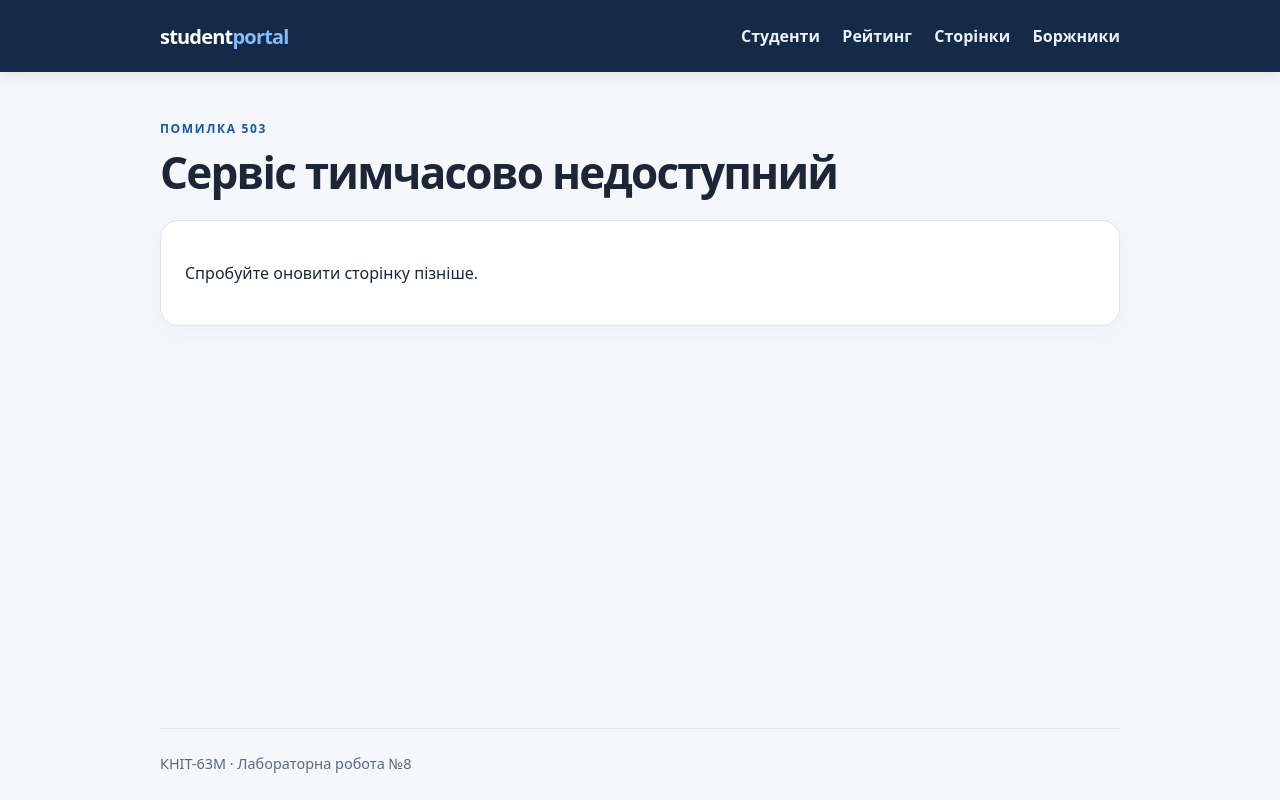
After one commit to asiaglh/student-portal, a Django app: template templates/503.html in a window 1280 px wide. The commit adds this page. Run offline with Django 5.2, Linux system fonts and the light colour scheme; the template is opened without the code that fills it, so the values that code supplies are empty.

Commit message:
ЛР8: шаблон 503 і спільний макет

```diff
--- /dev/null
+++ b/templates/503.html
@@ -0,0 +1,6 @@
+{% extends "base.html" %}
+{% block title %}Сервіс недоступний · {{ block.super }}{% endblock %}
+{% block content %}
+<div class="page-heading"><div><p class="eyebrow">ПОМИЛКА 503</p><h1>Сервіс тимчасово недоступний</h1></div></div>
+<section class="panel"><p>Спробуйте оновити сторінку пізніше.</p></section>
+{% endblock %}
--- a/templates/base.html
+++ b/templates/base.html
@@ -22,6 +22,6 @@
   <main class="container">
     {% block content %}{% endblock %}
   </main>
-  <footer class="container site-footer">КНІТ-63М · Лабораторна робота №7</footer>
+  <footer class="container site-footer">КНІТ-63М · Лабораторна робота №8</footer>
 </body>
 </html>
```
